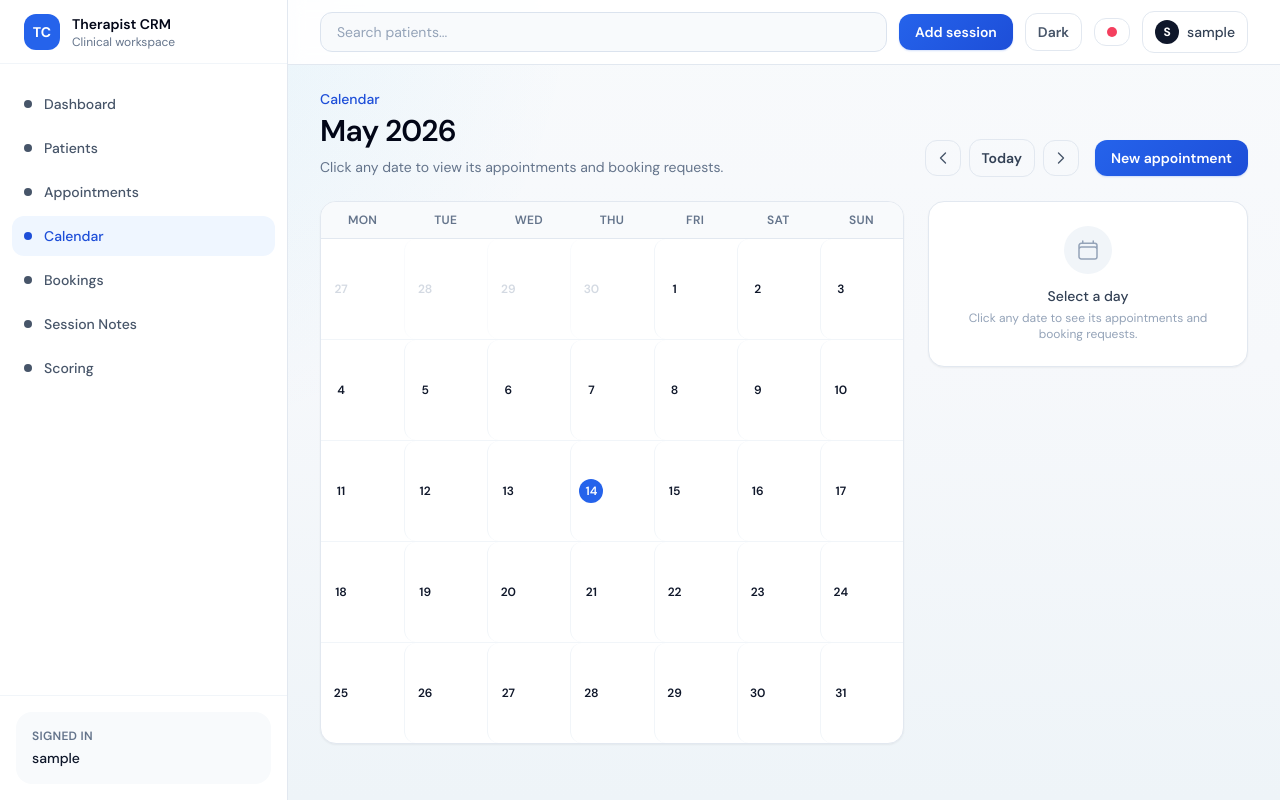
After one commit to DevJoymanu/therapist-crm, a Django app: page /calendar/ in a window 1280 px wide. The commit adds this page. Run offline with Django 4.2, Linux system fonts and the light colour scheme; the visitor is signed in with stand-in values (Sample User, id 1); data that the repository does not hold is empty; some libraries are stand-ins or nearby versions.

Commit message:
contacts3

```diff
--- /dev/null
+++ b/crm/templates/crm/calendar.html
@@ -0,0 +1,153 @@
+{% extends "crm/base.html" %}
+
+{% block title %}Calendar | Therapist CRM{% endblock %}
+
+{% block content %}
+<div class="mb-6 flex flex-col gap-4 sm:flex-row sm:items-end sm:justify-between">
+  <div>
+    <p class="text-sm font-medium text-blue-700">Calendar</p>
+    <h1 class="mt-1 text-3xl font-semibold tracking-tight text-slate-950">{{ current_month|date:"F Y" }}</h1>
+    <p class="mt-2 text-sm text-slate-500">Click any date to view its appointments and booking requests.</p>
+  </div>
+  <div class="flex items-center gap-2">
+    <a href="?month={{ prev_month }}"
+       class="flex h-9 w-9 items-center justify-center rounded-xl border border-slate-200 text-slate-600 hover:bg-slate-50">
+      <svg class="h-4 w-4" fill="none" viewBox="0 0 24 24" stroke-width="2" stroke="currentColor">
+        <path stroke-linecap="round" stroke-linejoin="round" d="M15.75 19.5 8.25 12l7.5-7.5" />
+      </svg>
+    </a>
+    <a href="{% url 'crm:calendar' %}"
+       class="rounded-xl border border-slate-200 px-3 py-2 text-sm font-semibold text-slate-700 hover:bg-slate-50">
+      Today
+    </a>
+    <a href="?month={{ next_month }}"
+       class="flex h-9 w-9 items-center justify-center rounded-xl border border-slate-200 text-slate-600 hover:bg-slate-50">
+      <svg class="h-4 w-4" fill="none" viewBox="0 0 24 24" stroke-width="2" stroke="currentColor">
+        <path stroke-linecap="round" stroke-linejoin="round" d="m8.25 4.5 7.5 7.5-7.5 7.5" />
+      </svg>
+    </a>
+    <a href="{% url 'crm:appointment_create' %}"
+       class="ml-2 rounded-xl bg-blue-600 px-4 py-2 text-sm font-semibold text-white shadow-sm shadow-blue-600/20 hover:bg-blue-700">
+      New appointment
+    </a>
+  </div>
+</div>
+
+<div class="lg:grid lg:grid-cols-[1fr_320px] lg:items-start lg:gap-6">
+
+  {# ── Calendar grid ─────────────────────────────────────────────────────── #}
+  <div class="overflow-hidden rounded-2xl border border-slate-200 bg-white shadow-sm">
+
+    {# Day-of-week header #}
+    <div class="grid grid-cols-7 border-b border-slate-200 bg-slate-50">
+      <div class="py-2.5 text-center text-xs font-semibold uppercase tracking-wide text-slate-500">Mon</div>
+      <div class="py-2.5 text-center text-xs font-semibold uppercase tracking-wide text-slate-500">Tue</div>
+      <div class="py-2.5 text-center text-xs font-semibold uppercase tracking-wide text-slate-500">Wed</div>
+      <div class="py-2.5 text-center text-xs font-semibold uppercase tracking-wide text-slate-500">Thu</div>
+      <div class="py-2.5 text-center text-xs font-semibold uppercase tracking-wide text-slate-500">Fri</div>
+      <div class="py-2.5 text-center text-xs font-semibold uppercase tracking-wide text-slate-500">Sat</div>
+      <div class="py-2.5 text-center text-xs font-semibold uppercase tracking-wide text-slate-500">Sun</div>
+    </div>
+
+    {# Weeks #}
+    {% for week in weeks %}
+    <div class="grid grid-cols-7 divide-x divide-slate-100 border-b border-slate-100 last:border-b-0">
+      {% for day in week %}
+      <button
+        data-calendar-day
+        hx-get="{% url 'crm:calendar_day' day.date_str %}"
+        hx-target="#day-panel"
+        hx-swap="innerHTML"
+        class="group relative min-h-[72px] p-1.5 text-left transition-colors hover:bg-slate-50 focus:outline-none sm:min-h-[100px] sm:p-2 {% if not day.in_month %}opacity-40{% endif %}"
+      >
+        {# Date number #}
+        <div class="flex items-start justify-between">
+          <span class="inline-flex h-6 w-6 items-center justify-center rounded-full text-xs font-semibold
+            {% if day.is_today %}bg-blue-600 text-white
+            {% elif day.in_month %}text-slate-900
+            {% else %}text-slate-400
+            {% endif %}">
+            {{ day.date.day }}
+          </span>
+          {% if day.total %}
+          <span class="hidden h-5 min-w-5 items-center justify-center rounded-full bg-blue-100 px-1 text-xs font-bold text-blue-700 sm:inline-flex">
+            {{ day.total }}
+          </span>
+          {% endif %}
+        </div>
+
+        {# Mini items — visible sm+ #}
+        {% if day.mini_items %}
+        <div class="mt-1 hidden space-y-0.5 sm:block">
+          {% for item in day.mini_items %}
+            {% if item.kind == "appointment" %}
+              {% if item.status == "SCHEDULED" %}
+              <div class="truncate rounded bg-blue-50 px-1 py-0.5 text-xs font-medium text-blue-700">{{ item.label }}</div>
+              {% elif item.status == "COMPLETED" %}
+              <div class="truncate rounded bg-emerald-50 px-1 py-0.5 text-xs font-medium text-emerald-700">{{ item.label }}</div>
+              {% elif item.status == "CANCELLED" %}
+              <div class="truncate rounded bg-slate-100 px-1 py-0.5 text-xs font-medium text-slate-400 line-through">{{ item.label }}</div>
+              {% else %}
+              <div class="truncate rounded bg-amber-50 px-1 py-0.5 text-xs font-medium text-amber-700">{{ item.label }}</div>
+              {% endif %}
+            {% else %}
+            <div class="truncate rounded bg-amber-50 px-1 py-0.5 text-xs font-medium text-amber-700">&#9733; {{ item.label }}</div>
+            {% endif %}
+          {% endfor %}
+          {% if day.overflow %}
+          <div class="px-1 text-xs font-medium text-slate-400">+{{ day.overflow }} more</div>
+          {% endif %}
+        </div>
+        {% endif %}
+
+        {# Mobile: dot indicator only #}
+        {% if day.total %}
+        <div class="mt-1 flex gap-0.5 sm:hidden">
+          <span class="inline-block h-1.5 w-1.5 rounded-full bg-blue-500"></span>
+          {% if day.total > 1 %}<span class="text-xs font-semibold text-slate-500">{{ day.total }}</span>{% endif %}
+        </div>
+        {% endif %}
+      </button>
+      {% endfor %}
+    </div>
+    {% endfor %}
+
+  </div>
+
+  {# ── Day detail panel ──────────────────────────────────────────────────── #}
+  <div id="day-panel" class="mt-4 lg:sticky lg:top-6 lg:mt-0">
+    <div class="rounded-2xl border border-slate-200 bg-white p-6 text-center shadow-sm">
+      <div class="mx-auto mb-3 flex h-12 w-12 items-center justify-center rounded-full bg-slate-100">
+        <svg class="h-6 w-6 text-slate-400" fill="none" viewBox="0 0 24 24" stroke-width="1.5" stroke="currentColor">
+          <path stroke-linecap="round" stroke-linejoin="round" d="M6.75 3v2.25M17.25 3v2.25M3 18.75V7.5a2.25 2.25 0 0 1 2.25-2.25h13.5A2.25 2.25 0 0 1 21 7.5v11.25m-18 0A2.25 2.25 0 0 0 5.25 21h13.5A2.25 2.25 0 0 0 21 18.75m-18 0v-7.5A2.25 2.25 0 0 1 5.25 9h13.5A2.25 2.25 0 0 1 21 11.25v7.5" />
+        </svg>
+      </div>
+      <p class="text-sm font-medium text-slate-700">Select a day</p>
+      <p class="mt-1 text-xs text-slate-400">Click any date to see its appointments and booking requests.</p>
+    </div>
+  </div>
+
+</div>
+
+<script>
+  (function () {
+    function selectDay(btn) {
+      document.querySelectorAll('[data-calendar-day].cal-selected').forEach(function (b) {
+        b.classList.remove('cal-selected', 'bg-blue-50', 'ring-2', 'ring-inset', 'ring-blue-400');
+      });
+      btn.classList.add('cal-selected', 'bg-blue-50', 'ring-2', 'ring-inset', 'ring-blue-400');
+    }
+
+    document.addEventListener('click', function (e) {
+      var btn = e.target.closest('[data-calendar-day]');
+      if (btn) selectDay(btn);
+    });
+
+    document.body.addEventListener('htmx:afterSettle', function (e) {
+      if (e.target && e.target.id === 'day-panel' && window.innerWidth < 1024) {
+        e.target.scrollIntoView({ behavior: 'smooth', block: 'nearest' });
+      }
+    });
+  })();
+</script>
+{% endblock %}
--- a/crm/templates/crm/components/sidebar.html
+++ b/crm/templates/crm/components/sidebar.html
@@ -17,6 +17,9 @@
     </a>
     <a href="{% url 'crm:appointment_list' %}" data-nav-link="appointments" class="flex items-center rounded-xl px-3 py-2.5 text-sm font-medium {% if 'appointment' in request.resolver_match.url_name %}bg-blue-50 text-blue-700{% else %}text-slate-600 hover:bg-slate-50 hover:text-slate-950{% endif %}">
       <span class="mr-3 h-2 w-2 rounded-full bg-current"></span>Appointments
+    </a>
+    <a href="{% url 'crm:calendar' %}" data-nav-link="calendar" class="flex items-center rounded-xl px-3 py-2.5 text-sm font-medium {% if 'calendar' in request.resolver_match.url_name %}bg-blue-50 text-blue-700{% else %}text-slate-600 hover:bg-slate-50 hover:text-slate-950{% endif %}">
+      <span class="mr-3 h-2 w-2 rounded-full bg-current"></span>Calendar
     </a>
     <a href="{% url 'crm:booking_requests' %}" data-nav-link="booking" class="flex items-center rounded-xl px-3 py-2.5 text-sm font-medium {% if 'booking' in request.resolver_match.url_name or 'request' in request.resolver_match.url_name %}bg-blue-50 text-blue-700{% else %}text-slate-600 hover:bg-slate-50 hover:text-slate-950{% endif %}">
       <span class="mr-3 h-2 w-2 rounded-full bg-current"></span>Bookings{% if pending_request_count %}<span class="ml-auto flex h-5 min-w-5 items-center justify-center rounded-full bg-amber-500 px-1 text-xs font-bold text-white">{{ pending_request_count }}</span>{% endif %}
@@ -99,6 +102,13 @@
       </svg>
       Appointments
     </a>
+    <a href="{% url 'crm:calendar' %}" @click="mobileNav = false" data-nav-link="calendar"
+       class="flex items-center rounded-xl px-3 py-3 text-sm font-medium {% if 'calendar' in request.resolver_match.url_name %}bg-blue-50 text-blue-700{% else %}text-slate-600 hover:bg-slate-50 hover:text-slate-950{% endif %}">
+      <svg class="mr-3 h-5 w-5" fill="none" viewBox="0 0 24 24" stroke-width="1.5" stroke="currentColor">
+        <path stroke-linecap="round" stroke-linejoin="round" d="M6.75 3v2.25M17.25 3v2.25M3 18.75V7.5a2.25 2.25 0 0 1 2.25-2.25h13.5A2.25 2.25 0 0 1 21 7.5v11.25m-18 0A2.25 2.25 0 0 0 5.25 21h13.5A2.25 2.25 0 0 0 21 18.75m-18 0v-7.5A2.25 2.25 0 0 1 5.25 9h13.5A2.25 2.25 0 0 1 21 11.25v7.5m-9-6h.008v.008H12v-.008ZM12 15h.008v.008H12V15Zm0 2.25h.008v.008H12v-.008ZM9.75 15h.008v.008H9.75V15Zm0 2.25h.008v.008H9.75v-.008ZM7.5 15h.008v.008H7.5V15Zm0 2.25h.008v.008H7.5v-.008Zm6.75-4.5h.008v.008h-.008v-.008Zm0 2.25h.008v.008h-.008V15Zm0 2.25h.008v.008h-.008v-.008Zm2.25-4.5h.008v.008H16.5v-.008Zm0 2.25h.008v.008H16.5V15Z" />
+      </svg>
+      Calendar
+    </a>
     <a href="{% url 'crm:booking_requests' %}" @click="mobileNav = false" data-nav-link="booking"
        class="flex items-center rounded-xl px-3 py-3 text-sm font-medium {% if 'booking' in request.resolver_match.url_name or 'request' in request.resolver_match.url_name %}bg-blue-50 text-blue-700{% else %}text-slate-600 hover:bg-slate-50 hover:text-slate-950{% endif %}">
       <svg class="mr-3 h-5 w-5" fill="none" viewBox="0 0 24 24" stroke-width="1.5" stroke="currentColor">
@@ -154,12 +164,12 @@
       </svg>
       <span>Patients</span>
     </a>
-    <a href="{% url 'crm:appointment_list' %}" data-nav-link="appointments"
-       class="flex flex-col items-center justify-center gap-0.5 text-xs font-medium {% if 'appointment' in request.resolver_match.url_name %}text-blue-700{% else %}text-slate-500{% endif %}">
+    <a href="{% url 'crm:calendar' %}" data-nav-link="calendar"
+       class="flex flex-col items-center justify-center gap-0.5 text-xs font-medium {% if 'calendar' in request.resolver_match.url_name %}text-blue-700{% else %}text-slate-500{% endif %}">
       <svg class="h-5 w-5" fill="none" viewBox="0 0 24 24" stroke-width="1.5" stroke="currentColor">
-        <path stroke-linecap="round" stroke-linejoin="round" d="M6.75 3v2.25M17.25 3v2.25M3 18.75V7.5a2.25 2.25 0 0 1 2.25-2.25h13.5A2.25 2.25 0 0 1 21 7.5v11.25m-18 0A2.25 2.25 0 0 0 5.25 21h13.5A2.25 2.25 0 0 0 21 18.75m-18 0v-7.5A2.25 2.25 0 0 1 5.25 9h13.5A2.25 2.25 0 0 1 21 11.25v7.5" />
+        <path stroke-linecap="round" stroke-linejoin="round" d="M6.75 3v2.25M17.25 3v2.25M3 18.75V7.5a2.25 2.25 0 0 1 2.25-2.25h13.5A2.25 2.25 0 0 1 21 7.5v11.25m-18 0A2.25 2.25 0 0 0 5.25 21h13.5A2.25 2.25 0 0 0 21 18.75m-18 0v-7.5A2.25 2.25 0 0 1 5.25 9h13.5A2.25 2.25 0 0 1 21 11.25v7.5m-9-6h.008v.008H12v-.008ZM12 15h.008v.008H12V15Zm0 2.25h.008v.008H12v-.008ZM9.75 15h.008v.008H9.75V15Zm0 2.25h.008v.008H9.75v-.008ZM7.5 15h.008v.008H7.5V15Zm0 2.25h.008v.008H7.5v-.008Zm6.75-4.5h.008v.008h-.008v-.008Zm0 2.25h.008v.008h-.008V15Zm0 2.25h.008v.008h-.008v-.008Zm2.25-4.5h.008v.008H16.5v-.008Zm0 2.25h.008v.008H16.5V15Z" />
       </svg>
-      <span>Schedule</span>
+      <span>Calendar</span>
     </a>
     <a href="{% url 'crm:session_list' %}" data-nav-link="sessions"
        class="flex flex-col items-center justify-center gap-0.5 text-xs font-medium {% if 'session' in request.resolver_match.url_name %}text-blue-700{% else %}text-slate-500{% endif %}">
--- a/crm/urls.py
+++ b/crm/urls.py
@@ -16,6 +16,8 @@ urlpatterns = [
     path("appointments/<int:pk>/", views.AppointmentDetailView.as_view(), name="appointment_detail"),
     path("appointments/<int:pk>/edit/", views.AppointmentUpdateView.as_view(), name="appointment_update"),
     path("appointments/<int:pk>/delete/", views.AppointmentDeleteView.as_view(), name="appointment_delete"),
+    path("calendar/", views.CalendarView.as_view(), name="calendar"),
+    path("calendar/day/<str:date_str>/", views.CalendarDayView.as_view(), name="calendar_day"),
     path("sessions/", views.SessionListView.as_view(), name="session_list"),
     path("sessions/new/", views.SessionCreateView.as_view(), name="session_create"),
     path("sessions/<int:pk>/", views.SessionDetailView.as_view(), name="session_detail"),
--- a/crm/views.py
+++ b/crm/views.py
@@ -1,3 +1,4 @@
+import calendar as _cal
 import datetime
 import re
 import urllib.parse
@@ -260,6 +261,141 @@ class AppointmentDeleteView(TherapistRequiredMixin, DeleteView):
 
     def get_queryset(self):
         return Appointment.objects.filter(patient__therapist=self.request.user)
+
+
+class CalendarView(TherapistRequiredMixin, TemplateView):
+    template_name = "crm/calendar.html"
+
+    def get_context_data(self, **kwargs):
+        context = super().get_context_data(**kwargs)
+
+        month_param = self.request.GET.get("month")
+        today = timezone.localdate()
+        try:
+            if month_param:
+                y, m = [int(x) for x in month_param.split("-")]
+                current_month = datetime.date(y, m, 1)
+            else:
+                current_month = today.replace(day=1)
+        except (ValueError, AttributeError):
+            current_month = today.replace(day=1)
+
+        y, m = current_month.year, current_month.month
+
+        prev_dt = (current_month - datetime.timedelta(days=1)).replace(day=1)
+        last_day = _cal.monthrange(y, m)[1]
+        next_dt = current_month.replace(day=last_day) + datetime.timedelta(days=1)
+
+        cal_obj = _cal.Calendar(firstweekday=0)
+        month_weeks = cal_obj.monthdatescalendar(y, m)
+        first_visible = month_weeks[0][0]
+        last_visible = month_weeks[-1][-1]
+
+        appointments = (
+            Appointment.objects.filter(
+                patient__therapist=self.request.user,
+                starts_at__date__gte=first_visible,
+                starts_at__date__lte=last_visible,
+            )
+            .select_related("patient")
+            .order_by("starts_at")
+        )
+        requests = (
+            AppointmentRequest.objects.filter(
+                therapist=self.request.user,
+                preferred_date__gte=first_visible,
+                preferred_date__lte=last_visible,
+            )
+            .select_related("patient")
+            .order_by("preferred_date", "preferred_time_slot")
+        )
+
+        appt_by_date = {}
+        for appt in appointments:
+            appt_by_date.setdefault(appt.starts_at.date(), []).append(appt)
+
+        req_by_date = {}
+        for req in requests:
+            req_by_date.setdefault(req.preferred_date, []).append(req)
+
+        weeks = []
+        for week in month_weeks:
+            week_days = []
+            for day in week:
+                appts = appt_by_date.get(day, [])
+                reqs = req_by_date.get(day, [])
+                total = len(appts) + len(reqs)
+
+                mini_items = []
+                for a in appts[:3]:
+                    mini_items.append({
+                        "kind": "appointment",
+                        "label": f"{a.starts_at.strftime('%H:%M')} {a.patient.first_name}",
+                        "status": a.status,
+                    })
+                remaining = max(0, 3 - len(mini_items))
+                for r in reqs[:remaining]:
+                    name = r.patient.first_name if r.patient else r.client_first_name
+                    mini_items.append({
+                        "kind": "request",
+                        "label": name,
+                        "req_status": r.status,
+                    })
+
+                week_days.append({
+                    "date": day,
+                    "date_str": day.isoformat(),
+                    "in_month": day.month == m,
+                    "is_today": day == today,
+                    "mini_items": mini_items,
+                    "total": total,
+                    "overflow": max(0, total - 3),
+                })
+            weeks.append(week_days)
+
+        context.update({
+            "current_month": current_month,
+            "prev_month": prev_dt.strftime("%Y-%m"),
+            "next_month": next_dt.strftime("%Y-%m"),
+            "weeks": weeks,
+            "today": today,
+        })
+        return context
+
+
+class CalendarDayView(TherapistRequiredMixin, View):
+    def get(self, request, date_str):
+        try:
+            day = datetime.date.fromisoformat(date_str)
+        except ValueError:
+            raise Http404
+
+        appointments = (
+            Appointment.objects.filter(
+                patient__therapist=request.user,
+                starts_at__date=day,
+            )
+            .select_related("patient")
+            .order_by("starts_at")
+        )
+        reqs = (
+            AppointmentRequest.objects.filter(
+                therapist=request.user,
+                preferred_date=day,
+            )
+            .select_related("patient")
+            .order_by("preferred_time_slot")
+        )
+
+        return render(
+            request,
+            "crm/partials/calendar_day_panel.html",
+            {
+                "day": day,
+                "appointments": appointments,
+                "requests": reqs,
+            },
+        )
 
 
 class SessionListView(TherapistRequiredMixin, ListView):
```
Also changed, not shown: crm/templates/crm/partials/calendar_day_panel.html (added, +113 -0 lines).
